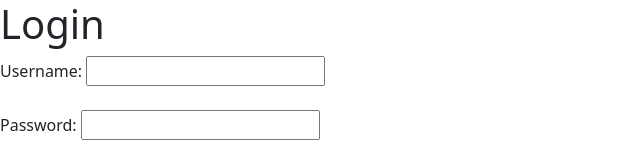
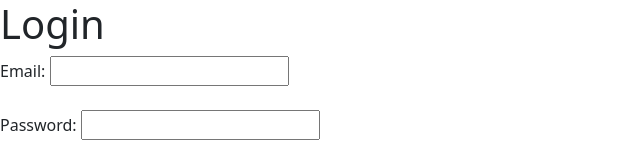
Before and after one commit to TateSamuD/HackISUv2_TNT, a plain HTML site: page html/login_applicant.html in a window 1280 px wide. Shown: the top 160 px of the page, without its empty margins (0-640 px from the left). Drawn offline with nearby package versions, Linux system fonts and the light colour scheme.

Commit message:
more html

```diff
--- a/html/user_login.html
+++ b/html/login_applicant.html
@@ -16,8 +16,8 @@
 <body>
     <h1>Login</h1>
     <form action="login.php" method="post">
-        <label for="username">Username:</label>
-        <input type="text" id="username" name="username" required><br><br>
+        <label for="email">Email:</label>
+        <input type="text" id="email" name="email" required><br><br>
 
         <label for="password">Password:</label>
         <input type="password" id="password" name="password" required><br><br>
```
Also changed, not shown: html/login_company.html (added), html/login_pre.htm (added).
